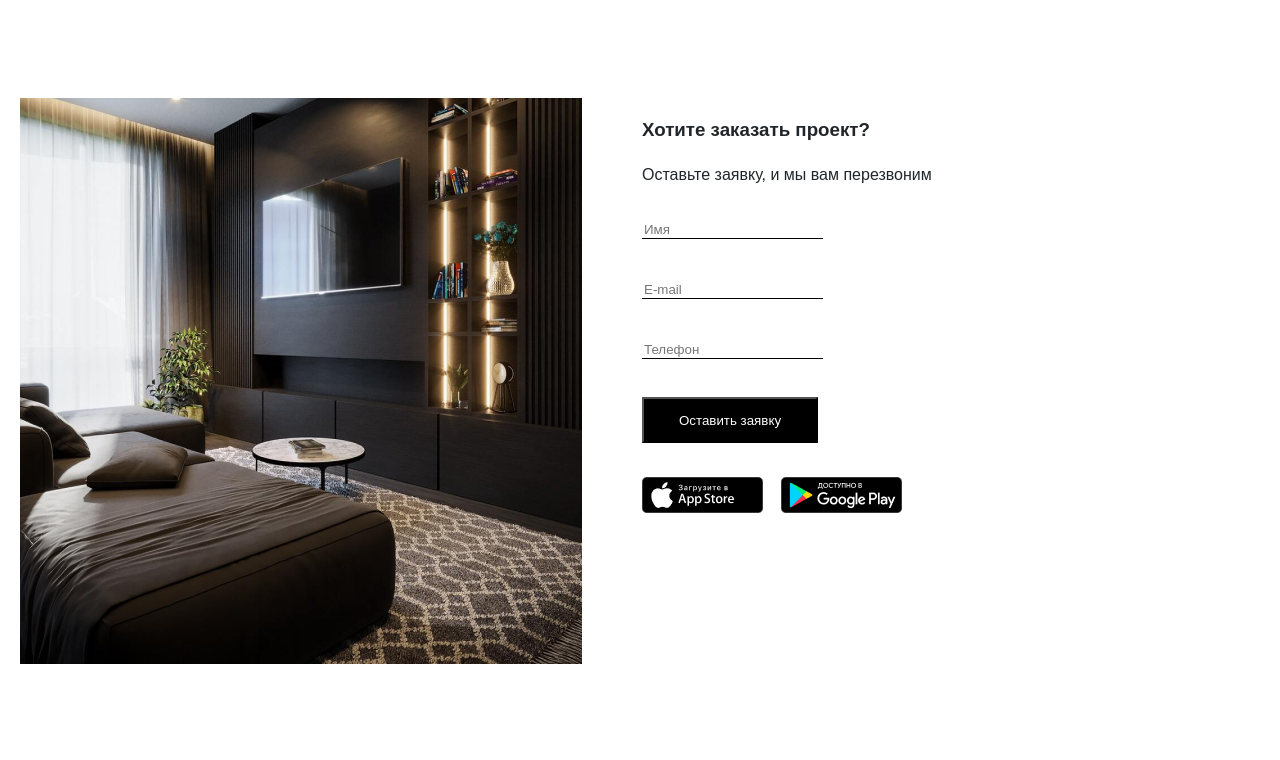
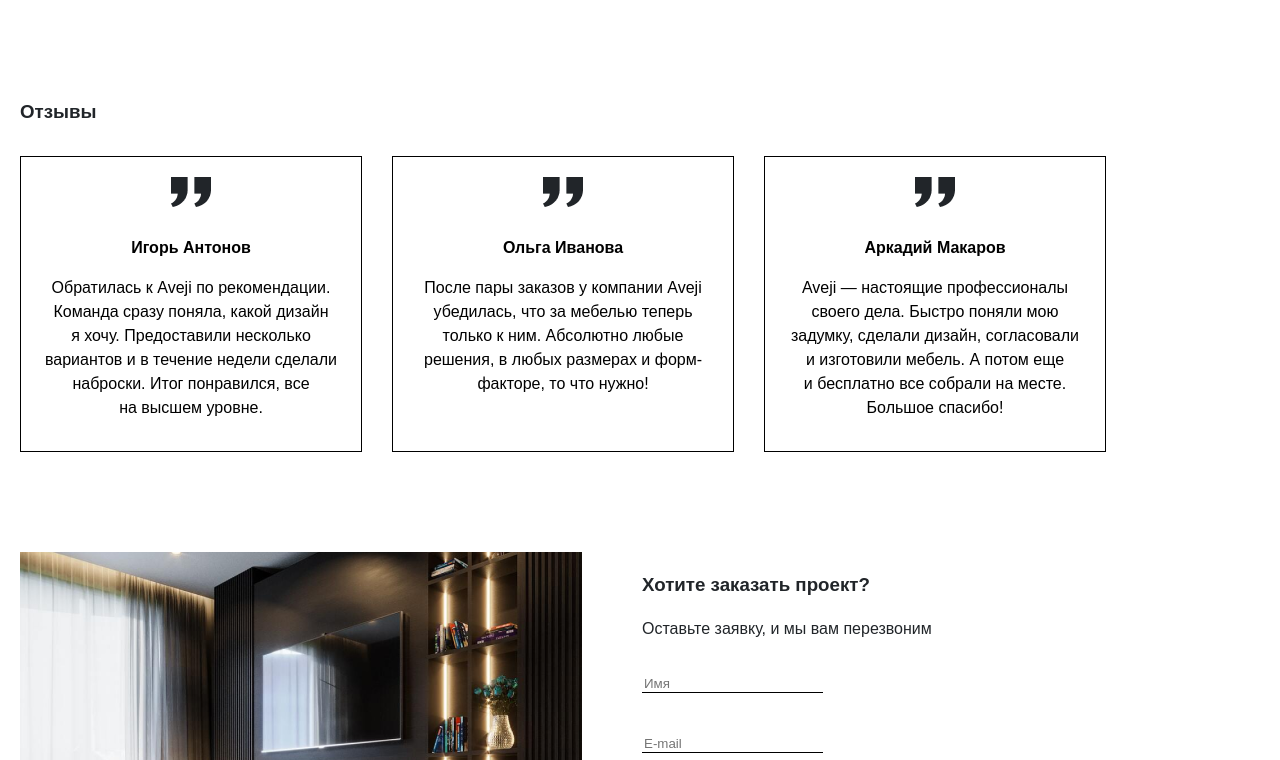
Before and after one commit to alesyastrokina/react-app-aveji, a React (Vite) app: page / in a window 1280 px wide. Shown: the part 3740-4500 px from the top of the page. Built offline with nearby package versions, Linux system fonts and the light colour scheme.

Commit message:
Section Reviews

```diff
--- a/src/App.tsx
+++ b/src/App.tsx
@@ -1,5 +1,5 @@
 import { Header, Footer, PageBlock } from "./components"
-import { HeroMain, About, Steps, Projects, Form } from "./sections"
+import { HeroMain, About, Steps, Projects, Reviews, Form } from "./sections"
 
 export const App = () => {
   return (
@@ -12,6 +12,7 @@ export const App = () => {
         <About />
         <Steps />
         <Projects />
+        <Reviews />
         <Form />
       </main>
       <PageBlock className="site-footer" tagName="footer">
--- /dev/null
+++ b/src/sections/Reviews/index.tsx
@@ -0,0 +1,32 @@
+import { PageBlock } from "../../components"
+import style from './styles.module.css';
+import icon from '../../assets/images/icon.png';
+
+export const Reviews = () => {
+    return (
+      <>
+        <PageBlock className={style['content-row', 'content-row--spaced', 'reviews-container']}>
+          <div>
+            <h3>Отзывы</h3>
+          </div>
+          <div className={style['reviews__list']}>
+            <div className={style['review__card']}>
+              <img className={style['project__image']} src={icon} alt="" />
+              <br /><br /><strong>Игорь Антонов</strong><br />
+              <p>Обратилась к Aveji по рекомендации. Команда сразу поняла, какой дизайн я хочу. Предоставили несколько вариантов и в течение недели сделали наброски. Итог понравился, все на высшем уровне.</p>
+            </div>
+            <div className={style['review__card']}>
+              <img className={style['project__image']} src={icon} alt="" />
+              <br /><br /><strong>Ольга Иванова</strong><br />
+              <p>После пары заказов у компании Aveji убедилась, что за мебелью теперь только к ним. Абсолютно любые решения, в любых размерах и форм-факторе, то что нужно!</p>
+            </div>
+            <div className={style['review__card']}>
+              <img className={style['project__image']} src={icon} alt="" />
+              <br /><br /><strong>Аркадий Макаров</strong><br />
+              <p>Aveji — настоящие профессионалы своего дела. Быстро поняли мою задумку, сделали дизайн, согласовали и изготовили мебель. А потом еще и бесплатно все собрали на месте. Большое спасибо!</p>
+            </div>
+          </div>
+        </PageBlock>
+      </>
+    )
+}
--- /dev/null
+++ b/src/sections/Reviews/styles.module.css
@@ -0,0 +1,36 @@
+.reviews-container  {
+    display: block;
+    color: #212529;
+}
+
+.reviews__list  {
+    display: flex;
+    width: 100%;
+    margin-top: 30px;
+    gap: 0 30px;
+}
+
+.review__card {
+    color: #000;
+    background: #fff;
+    border: 1px;
+    border-color: #000000;
+    border-radius: 0;
+    border-style: solid;
+    padding: 15px;
+    max-width: 342px;
+    text-align: center;
+}
+
+.content-row {
+  max-width: 1300px;
+  padding: 0 70px;
+  margin: 0 auto;
+  width: 100%;
+  padding-right: 20px;
+  padding-left: 20px;
+}
+
+.content-row--spaced {
+  margin-bottom: 100px;
+}
--- a/src/sections/index.ts
+++ b/src/sections/index.ts
@@ -2,4 +2,5 @@ export { HeroMain } from './HeroMain';
 export { About } from './About';
 export { Steps } from './Steps';
 export { Projects } from './Projects';
+export { Reviews } from './Reviews';
 export { Form } from './Form';
```
Also changed, not shown: src/assets/images/icon.png (added).
